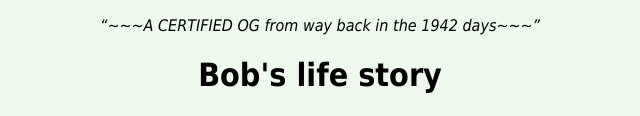
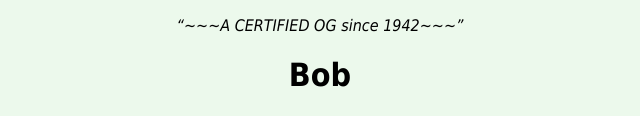
Before and after one commit to BrunchWithYou/BobRossTributePage, a plain HTML site: page Index.html in a window 1280 px wide. Shown: the part 315-431 px from the top of the page, without its empty margins (320-960 px from the left). Drawn offline with Linux system fonts and the light colour scheme.

Commit message:
changed minor texts in html

```diff
--- a/Index.html
+++ b/Index.html
@@ -15,12 +15,12 @@
       <div id="img-div">
         <img id="image" src="https://i.pinimg.com/originals/9f/98/5d/9f985de477c00660138a5252f21b7979.jpg" alt="A picture of Bob with a raccoon" title="POUR ONE OUT FOR THE OG">
         <br>
-        <q id="img-caption">~~~A CERTIFIED OG from way back in the 1942 days~~~</q>
+        <q id="img-caption">~~~A CERTIFIED OG since 1942~~~</q>
       </div>
     </div>
 
     <div class="history">
-      <h1 id="tribute-info">Bob's life story</h1>
+      <h1 id="tribute-info">Bob </h1>
       <ul>
         <li>Accomplishments</li>
         <li>Accomplishments</li>
```
